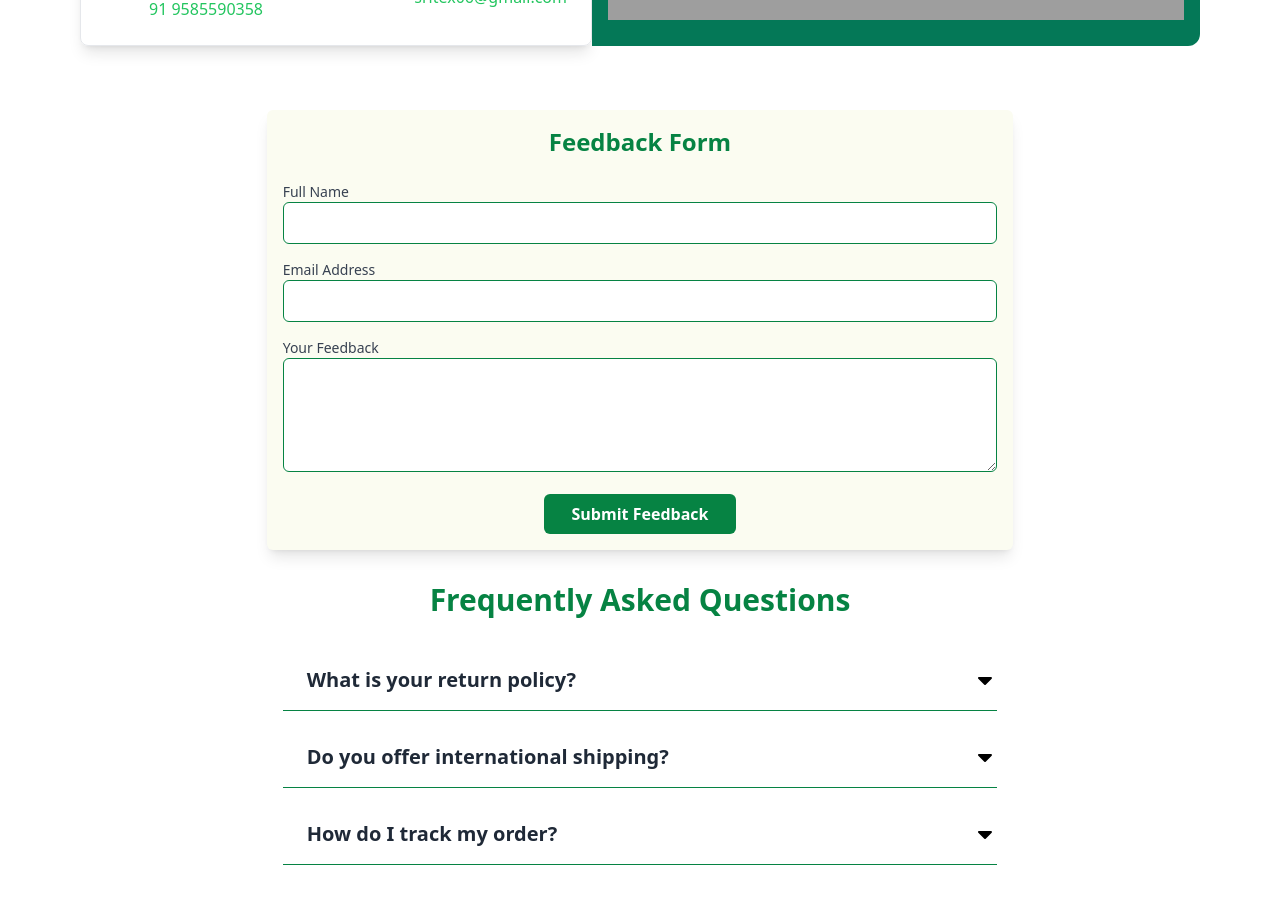
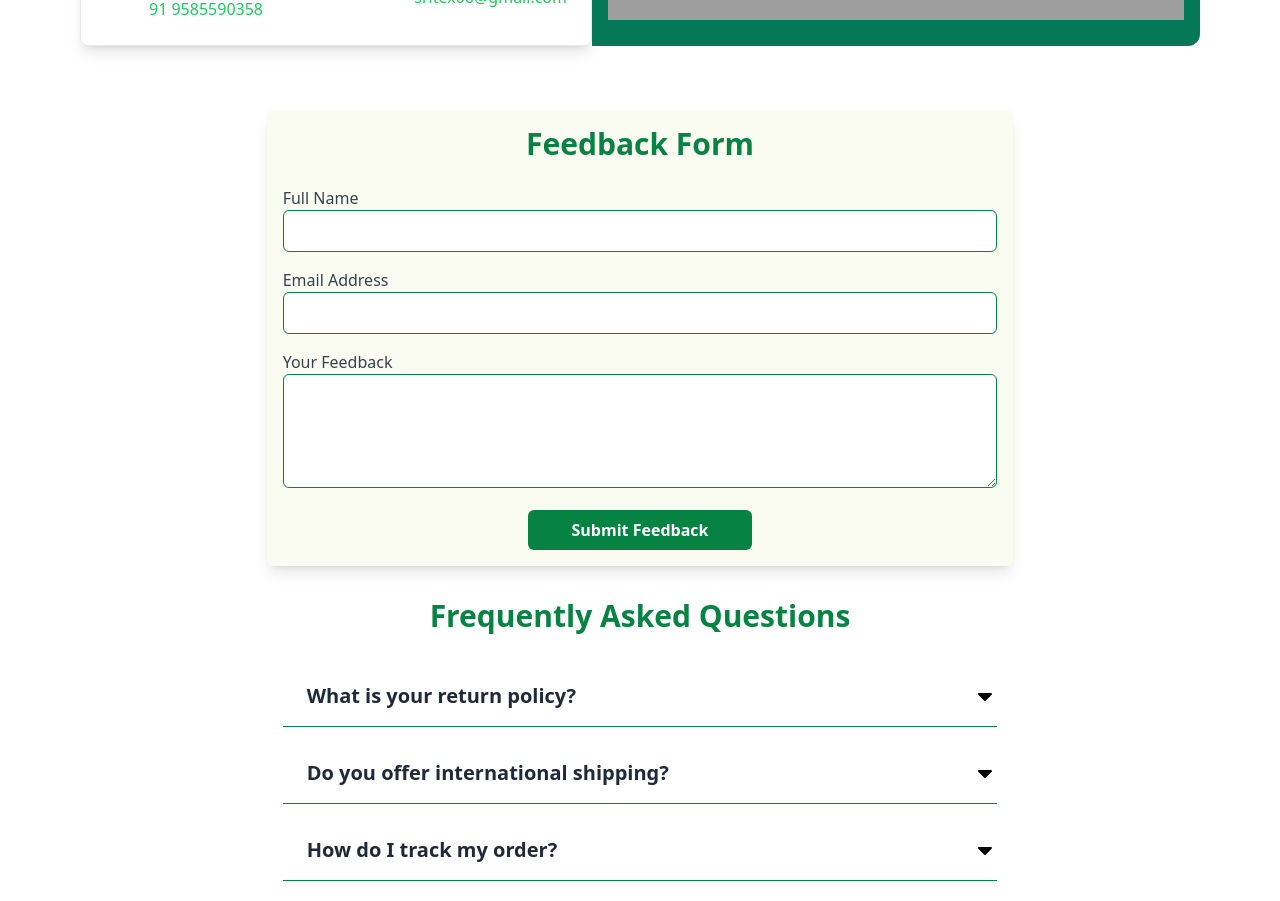
Before and after one commit to Pavithrank02/sritextweb, a React (Create React App) app: page /contact in a window 1280 px wide. Shown: the part 880-1781 px from the top of the page. Built offline with nearby package versions, Linux system fonts and the light colour scheme; grey boxes are pictures that could not be loaded.

Commit message:
updated Ui

```diff
--- a/src/components/FAQ.js
+++ b/src/components/FAQ.js
@@ -1,4 +1,3 @@
-// src/FAQ.js
 import React, { useState } from "react";
 import { IconCaretDownFilled, IconCaretUpFilled } from "@tabler/icons-react";
 
@@ -33,7 +32,7 @@ const FAQ = () => {
   };
 
   return (
-    <div className="w-7/12 mx-auto px-4 py-8">
+    <div className="w-full sm:w-7/12  mx-auto px-4 py-8">
       <h2 className="text-3xl font-extrabold text-center text-customTextColor mb-8">
         Frequently Asked Questions
       </h2>
@@ -44,14 +43,14 @@ const FAQ = () => {
           return (
             <div
               key={index}
-              className="border-b border-customBgColor hover:bg-customBgColor-bg transition duration-300 ease-in-out transform hover:scale-105 "
+              className="border-b border-customBgColor hover:bg-customBgColor-bg transition duration-300 ease-in-out transform hover:scale-105"
             >
               <div
                 className="flex items-center justify-between cursor-pointer"
                 onClick={() => toggleAnswer(index)}
               >
                 <div>
-                  <button className="w-full text-left py-4 px-6 text-xl font-semibold text-gray-800 ">
+                  <button className="w-full text-left py-4 px-6 text-xl font-semibold text-gray-800">
                     {item.question}
                   </button>
                 </div>
@@ -59,7 +58,7 @@ const FAQ = () => {
                   {isActive ? (
                     <IconCaretUpFilled />
                   ) : (
-                    <IconCaretDownFilled></IconCaretDownFilled>
+                    <IconCaretDownFilled />
                   )}
                 </div>
               </div>
@@ -67,7 +66,7 @@ const FAQ = () => {
               <div
                 className={`overflow-hidden transition-all duration-500 ease-in-out transform ${
                   isActive ? "max-h-screen opacity-100" : "max-h-0 opacity-0"
-                } `}
+                }`}
               >
                 <div className="p-6 bg-gray-50 text-gray-600">
                   <p>{item.answer}</p>
--- a/src/components/feedbackForm.js
+++ b/src/components/feedbackForm.js
@@ -28,8 +28,8 @@ const FeedbackForm = () => {
   };
 
   return (
-    <div className=" flex flex-col justify-center w-7/12 mx-auto p-4 bg-customBgColor-bg shadow-lg rounded-md mt-8">
-      <h2 className="text-2xl font-bold text-center mb-6 text-customBgColor">
+    <div className="flex flex-col justify-center w-11/12 sm:w-7/12 mx-auto p-4 bg-customBgColor-bg shadow-lg rounded-md mt-8">
+      <h2 className="text-2xl sm:text-3xl font-bold text-center mb-6 text-customBgColor">
         Feedback Form
       </h2>
       <form onSubmit={handleSubmit}>
@@ -37,7 +37,7 @@ const FeedbackForm = () => {
         <div className="mb-4">
           <label
             htmlFor="name"
-            className="block text-sm font-medium text-gray-700"
+            className="block text-sm sm:text-base font-medium text-gray-700"
           >
             Full Name
           </label>
@@ -56,7 +56,7 @@ const FeedbackForm = () => {
         <div className="mb-4">
           <label
             htmlFor="email"
-            className="block text-sm font-medium text-gray-700"
+            className="block text-sm sm:text-base font-medium text-gray-700"
           >
             Email Address
           </label>
@@ -75,7 +75,7 @@ const FeedbackForm = () => {
         <div className="mb-4">
           <label
             htmlFor="feedback"
-            className="block text-sm font-medium text-gray-700"
+            className="block text-sm sm:text-base font-medium text-gray-700"
           >
             Your Feedback
           </label>
@@ -94,7 +94,7 @@ const FeedbackForm = () => {
         <div className="flex flex-row justify-center">
           <button
             type="submit"
-            className="w-48 font-bold py-2 bg-customBgColor text-white rounded-md hover:bg-customTextColor-light focus:outline-none focus:ring-2 focus:ring-indigo-500"
+            className="w-48 sm:w-56 font-bold py-2 bg-customBgColor text-white rounded-md hover:bg-customTextColor-light focus:outline-none focus:ring-2 focus:ring-indigo-500"
           >
             Submit Feedback
           </button>
```
